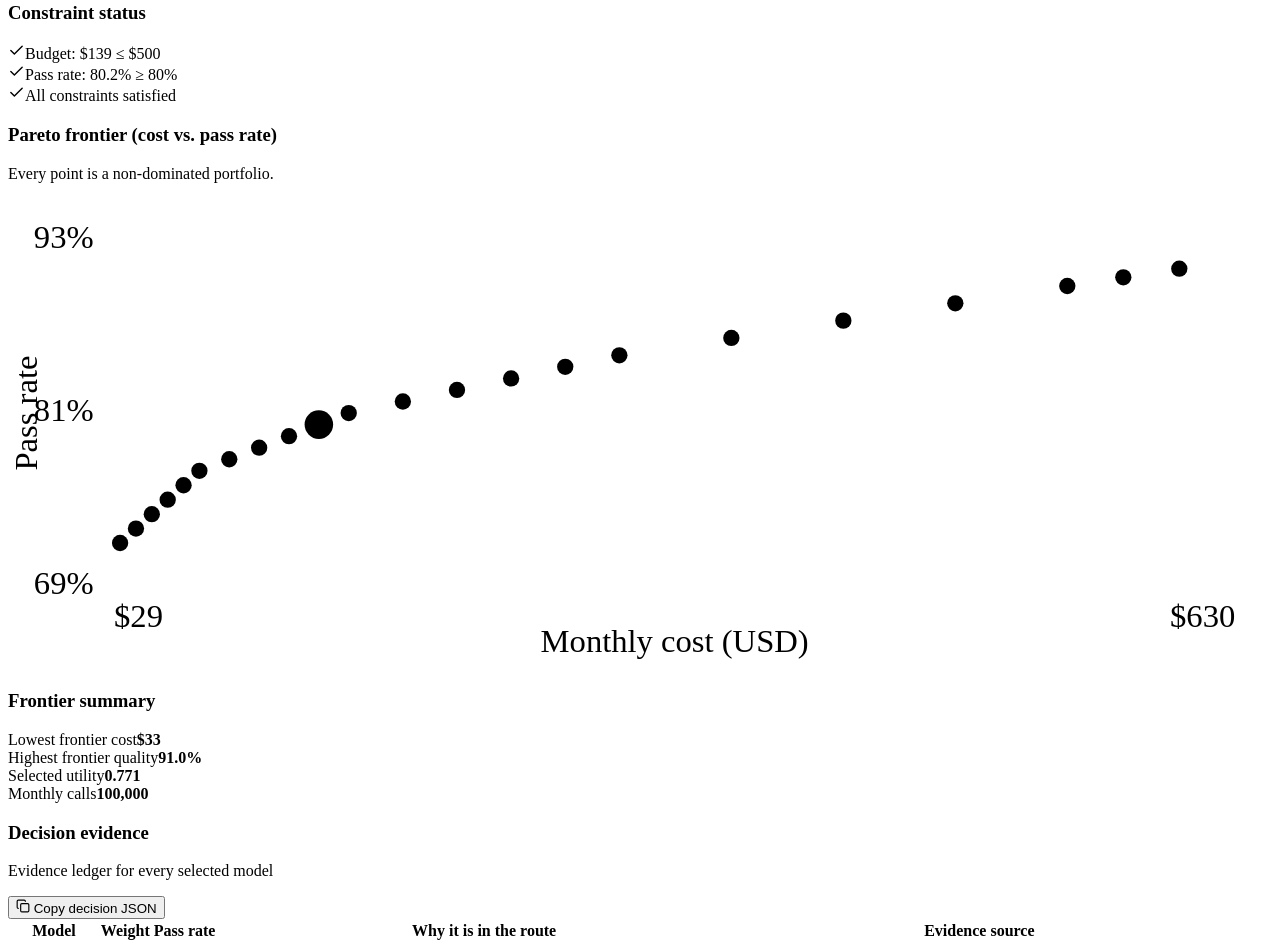
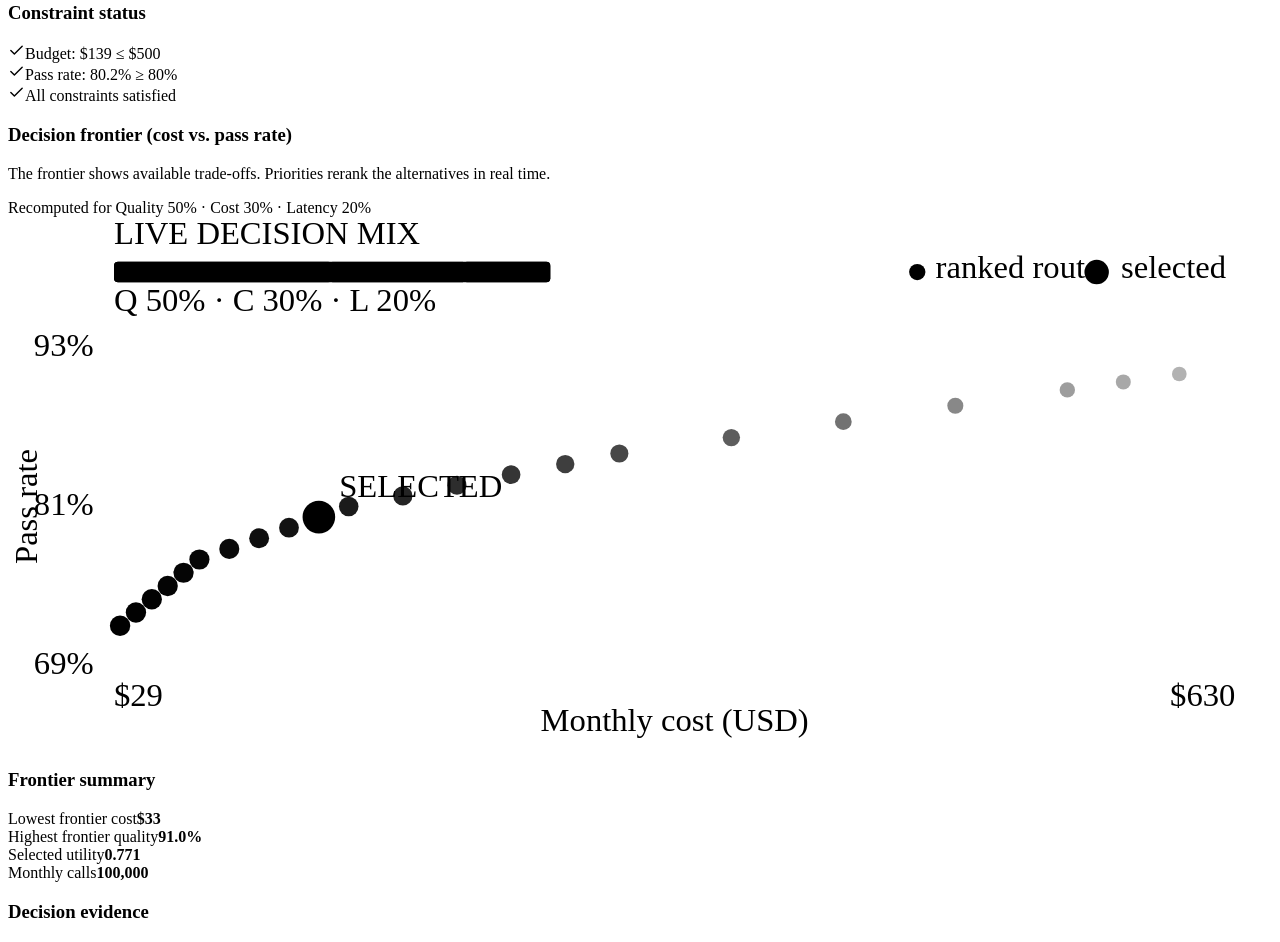
Before and after one commit to compaccess/evidence-router, a React (Vite) app: page / in a window 1280 px wide. Shown: the part 700-1642 px from the top of the page. Built offline with nearby package versions, Linux system fonts and the light colour scheme; the HTML template or start-up script is replaced by a standard one.

Commit message:
fix: make priority changes visible in decision chart

```diff
--- a/src/components/ParetoChart.tsx
+++ b/src/components/ParetoChart.tsx
@@ -1,21 +1,65 @@
-import type { ParetoPoint } from '../types'
+import type { ParetoPoint, Priorities } from '../types'
+import { normalizePriorities } from '../lib/priorities'
 
-export function ParetoChart({ points }: { points: ParetoPoint[] }) {
+export function ParetoChart({ points, priorities }: { points: ParetoPoint[]; priorities: Priorities }) {
   const width = 620
-  const height = 230
-  const pad = { left: 52, right: 18, top: 20, bottom: 40 }
+  const height = 260
+  const pad = { left: 52, right: 18, top: 64, bottom: 40 }
+  const normalized = normalizePriorities(priorities)
+  const percentages = {
+    quality: Math.round(normalized.quality * 100),
+    cost: Math.round(normalized.cost * 100),
+    speed: Math.round(normalized.speed * 100),
+  }
+  const prioritySignature = `${priorities.quality}-${priorities.cost}-${priorities.speed}`
+  const frontier = points.filter((point) => point.onFrontier)
+  const selected = points.find((point) => point.selected)
   const costs = points.map((point) => point.monthlyCost)
   const rates = points.map((point) => point.passRate)
+  const utilities = points.map((point) => point.utility)
+  const minUtility = Math.min(...utilities)
+  const maxUtility = Math.max(...utilities)
   const minCost = Math.min(...costs) * 0.9
   const maxCost = Math.max(...costs) * 1.05
   const minRate = Math.max(0.6, Math.min(...rates) - 0.03)
   const maxRate = Math.min(1, Math.max(...rates) + 0.02)
   const x = (cost: number) => pad.left + ((cost - minCost) / (maxCost - minCost || 1)) * (width - pad.left - pad.right)
   const y = (rate: number) => pad.top + (1 - (rate - minRate) / (maxRate - minRate || 1)) * (height - pad.top - pad.bottom)
-  const path = points.map((point) => `${x(point.monthlyCost)},${y(point.passRate)}`).join(' ')
+  const path = frontier.map((point) => `${x(point.monthlyCost)},${y(point.passRate)}`).join(' ')
+  const utilityStrength = (utility: number) => 0.3 + ((utility - minUtility) / (maxUtility - minUtility || 1)) * 0.7
+  const mixWidth = 214
+  const mixX = pad.left
+  const qualityWidth = mixWidth * normalized.quality
+  const costWidth = mixWidth * normalized.cost
+  const selectedX = selected ? x(selected.monthlyCost) : 0
+  const selectedY = selected ? y(selected.passRate) : 0
+  const selectedLabelX = Math.min(selectedX + 10, width - pad.right - 42)
+  const selectedLabelY = Math.max(selectedY - 10, pad.top + 12)
 
   return (
-    <svg className="pareto-chart" viewBox={`0 0 ${width} ${height}`} role="img" aria-label="Cost versus pass-rate Pareto frontier">
+    <svg
+      className="pareto-chart"
+      viewBox={`0 0 ${width} ${height}`}
+      role="img"
+      aria-label={`Cost versus pass-rate decision frontier. Priorities: Quality ${percentages.quality}%, Cost ${percentages.cost}%, Latency ${percentages.speed}%.`}
+      data-priority-signature={prioritySignature}
+    >
+      <g className="priority-mix" aria-label="Normalized decision priorities">
+        <text x={mixX} y="13" className="chart-label priority-title">LIVE DECISION MIX</text>
+        <rect x={mixX} y="22" width={mixWidth} height="10" rx="2" className="priority-track" />
+        <rect x={mixX} y="22" width={qualityWidth} height="10" rx="2" className="priority-quality" />
+        <rect x={mixX + qualityWidth} y="22" width={costWidth} height="10" className="priority-cost" />
+        <rect x={mixX + qualityWidth + costWidth} y="22" width={mixWidth * normalized.speed} height="10" rx="2" className="priority-speed" />
+        <text x={mixX} y="46" className="chart-label priority-values">
+          Q {percentages.quality}% · C {percentages.cost}% · L {percentages.speed}%
+        </text>
+        <g transform={`translate(${width - pad.right - 160} 22)`} className="chart-legend">
+          <circle cx="4" cy="5" r="4" className="frontier-point" />
+          <text x="13" y="8" className="chart-label">ranked route</text>
+          <circle cx="92" cy="5" r="6" className="selected-point" />
+          <text x="104" y="8" className="chart-label">selected</text>
+        </g>
+      </g>
       {[0, 0.5, 1].map((fraction) => {
         const lineY = pad.top + fraction * (height - pad.top - pad.bottom)
         const label = maxRate - fraction * (maxRate - minRate)
@@ -29,15 +73,24 @@ export function ParetoChart({ points }: { points: ParetoPoint[] }) {
       <line x1={pad.left} x2={pad.left} y1={pad.top} y2={height - pad.bottom} className="chart-axis" />
       <line x1={pad.left} x2={width - pad.right} y1={height - pad.bottom} y2={height - pad.bottom} className="chart-axis" />
       <polyline points={path} fill="none" className="frontier-line" />
-      {points.map((point, index) => (
+      {frontier.filter((point) => !point.selected).map((point, index) => (
         <circle
           key={`${point.monthlyCost}-${point.passRate}-${index}`}
           cx={x(point.monthlyCost)}
           cy={y(point.passRate)}
-          r={point.selected ? 7 : 4}
-          className={point.selected ? 'selected-point' : 'frontier-point'}
+          r={3 + utilityStrength(point.utility) * 2}
+          opacity={utilityStrength(point.utility)}
+          className="frontier-point"
+          data-utility={point.utility.toFixed(6)}
         />
       ))}
+      {selected ? (
+        <g className="selected-route" data-on-frontier={selected.onFrontier ? 'true' : 'false'}>
+          <circle cx={selectedX} cy={selectedY} r="8" className="selected-halo" />
+          <circle cx={selectedX} cy={selectedY} r="5" className="selected-point" data-utility={selected.utility.toFixed(6)} />
+          <text x={selectedLabelX} y={selectedLabelY} className="selected-label">SELECTED</text>
+        </g>
+      ) : null}
       <text x={(pad.left + width - pad.right) / 2} y={height - 8} textAnchor="middle" className="chart-label">Monthly cost (USD)</text>
       <text transform={`translate(14 ${(pad.top + height - pad.bottom) / 2}) rotate(-90)`} textAnchor="middle" className="chart-label">Pass rate</text>
       <text x={pad.left} y={height - pad.bottom + 20} className="chart-label">${Math.round(minCost)}</text>
--- a/src/components/ResultPanel.tsx
+++ b/src/components/ResultPanel.tsx
@@ -1,5 +1,6 @@
 import { Check, Copy, TriangleAlert } from 'lucide-react'
 import type { ModelProfile, RoutingInput, RoutingResult } from '../types'
+import { normalizePriorities } from '../lib/priorities'
 import { ParetoChart } from './ParetoChart'
 import { PortfolioBar } from './PortfolioBar'
 
@@ -7,6 +8,7 @@ const usd = new Intl.NumberFormat('en-US', { style: 'currency', currency: 'USD',
 
 export function ResultPanel({ input, result, models, copied, onCopy }: { input: RoutingInput; result: RoutingResult; models: ModelProfile[]; copied: boolean; onCopy: () => void }) {
   const feasible = result.status === 'feasible'
+  const priorities = normalizePriorities(input.priorities)
   return (
     <main className="result-panel" id="results">
       <section className="result-section portfolio-section">
@@ -35,9 +37,12 @@ export function ResultPanel({ input, result, models, copied, onCopy }: { input:
 
       <section className="analysis-grid">
         <div>
-          <h3>Pareto frontier <span>(cost vs. pass rate)</span></h3>
-          <p className="subcopy">Every point is a non-dominated portfolio.</p>
-          <ParetoChart points={result.paretoFrontier} />
+          <h3>Decision frontier <span>(cost vs. pass rate)</span></h3>
+          <p className="subcopy">The frontier shows available trade-offs. Priorities rerank the alternatives in real time.</p>
+          <output className="optimization-state" aria-live="polite">
+            Recomputed for Quality {Math.round(priorities.quality * 100)}% · Cost {Math.round(priorities.cost * 100)}% · Latency {Math.round(priorities.speed * 100)}%
+          </output>
+          <ParetoChart points={result.paretoFrontier} priorities={input.priorities} />
         </div>
         <div className="frontier-summary">
           <h3>Frontier summary</h3>
--- /dev/null
+++ b/src/lib/priorities.ts
@@ -0,0 +1,11 @@
+import type { Priorities } from '../types'
+
+export function normalizePriorities(priorities: Priorities): Priorities {
+  const total = priorities.quality + priorities.cost + priorities.speed
+  if (total === 0) return { quality: 0, cost: 0, speed: 0 }
+  return {
+    quality: priorities.quality / total,
+    cost: priorities.cost / total,
+    speed: priorities.speed / total,
+  }
+}
--- a/src/lib/router.ts
+++ b/src/lib/router.ts
@@ -7,6 +7,7 @@ import type {
   RoutingInput,
   RoutingResult,
 } from '../types'
+import { normalizePriorities } from './priorities'
 
 interface Candidate {
   allocations: Allocation[]
@@ -85,13 +86,12 @@ function enumerateAllocations(models: ModelProfile[]): Allocation[][] {
 }
 
 function scoreCandidate(input: RoutingInput, forecast: Forecast, maxLatency: number): number {
-  const total = input.priorities.quality + input.priorities.cost + input.priorities.speed || 1
+  const priorities = normalizePriorities(input.priorities)
   const quality = forecast.passRate
   const cost = forecast.savingsPercent / 100
   const speed = Math.max(0, 1 - forecast.latencyMs / maxLatency)
   return round(
-    (input.priorities.quality * quality + input.priorities.cost * cost + input.priorities.speed * speed) /
-      total,
+    priorities.quality * quality + priorities.cost * cost + priorities.speed * speed,
     6,
   )
 }
@@ -109,15 +109,22 @@ function getParetoFrontier(candidates: Candidate[], selected: Candidate): Pareto
       ),
   )
 
-  return frontier
-    .sort((a, b) => a.forecast.monthlyCost - b.forecast.monthlyCost)
-    .filter((_, index, all) => index === 0 || index === all.length - 1 || index % 2 === 0)
-    .map((candidate) => ({
+  const sortedFrontier = frontier.sort((a, b) => a.forecast.monthlyCost - b.forecast.monthlyCost)
+  const visibleFrontier = sortedFrontier.filter(
+    (candidate, index, all) => candidate === selected || index === 0 || index === all.length - 1 || index % 2 === 0,
+  )
+  const toPoint = (candidate: Candidate, onFrontier: boolean): ParetoPoint => ({
       monthlyCost: candidate.forecast.monthlyCost,
       passRate: candidate.forecast.passRate,
       latencyMs: candidate.forecast.latencyMs,
+      utility: candidate.utility,
       selected: candidate.allocations === selected.allocations,
-    }))
+      onFrontier,
+    })
+  const points = visibleFrontier.map((candidate) => toPoint(candidate, true))
+
+  if (!frontier.includes(selected)) points.push(toPoint(selected, false))
+  return points
 }
 
 function buildEvidence(
--- a/src/styles.css
+++ b/src/styles.css
@@ -62,13 +62,22 @@ h3 { font-size: 14px; letter-spacing: -0.015em; }
 .constraint.warn svg { color: #bd6b00; }
 .analysis-grid { display: grid; grid-template-columns: minmax(0, 1fr) 205px; gap: 28px; padding: 16px 4px; border-bottom: 1px solid #9aa1ab; }
 .analysis-grid h3 span { font-weight: 400; color: var(--muted); }
+.optimization-state { display: block; margin-top: 5px; color: var(--blue); font: 9px/1.4 ui-monospace, SFMono-Regular, Menlo, monospace; }
 .pareto-chart { display: block; width: 100%; max-height: 242px; margin-top: 6px; }
 .chart-grid { stroke: #e0e3e8; stroke-width: 1; }
 .chart-axis { stroke: #858c96; stroke-width: 1; }
 .chart-label { fill: #667085; font: 9px ui-monospace, SFMono-Regular, Menlo, monospace; }
+.priority-title { fill: #344054; font-weight: 700; letter-spacing: 0.08em; }
+.priority-values { fill: #344054; font-weight: 600; }
+.priority-track { fill: #e4e7ec; }
+.priority-quality { fill: #155eef; }
+.priority-cost { fill: #12b76a; }
+.priority-speed { fill: #f79009; }
 .frontier-line { stroke: var(--blue); stroke-width: 2; }
 .frontier-point { fill: var(--blue); }
-.selected-point { fill: #fff; stroke: var(--blue); stroke-width: 3; }
+.selected-halo { fill: #fff; stroke: #101828; stroke-width: 2; }
+.selected-point { fill: #155eef; stroke: #fff; stroke-width: 2; }
+.selected-label { fill: #101828; font: 700 8px ui-monospace, SFMono-Regular, Menlo, monospace; letter-spacing: 0.06em; }
 .frontier-summary { border-left: 1px solid var(--rule); padding-left: 20px; }
 .frontier-summary h3 { margin-bottom: 6px; }
 .summary-row { display: flex; justify-content: space-between; gap: 8px; padding: 12px 0; border-bottom: 1px solid #dde0e5; font: 9px/1.3 ui-monospace, SFMono-Regular, Menlo, monospace; }
--- a/src/types.ts
+++ b/src/types.ts
@@ -55,7 +55,9 @@ export interface ParetoPoint {
   monthlyCost: number
   passRate: number
   latencyMs: number
+  utility: number
   selected: boolean
+  onFrontier: boolean
 }
 
 export interface RoutingResult {
```
Also changed, not shown: scripts/visual-qa.mjs (+34 -1 lines), 3 other files (tests, documents, lock files or other folders).
